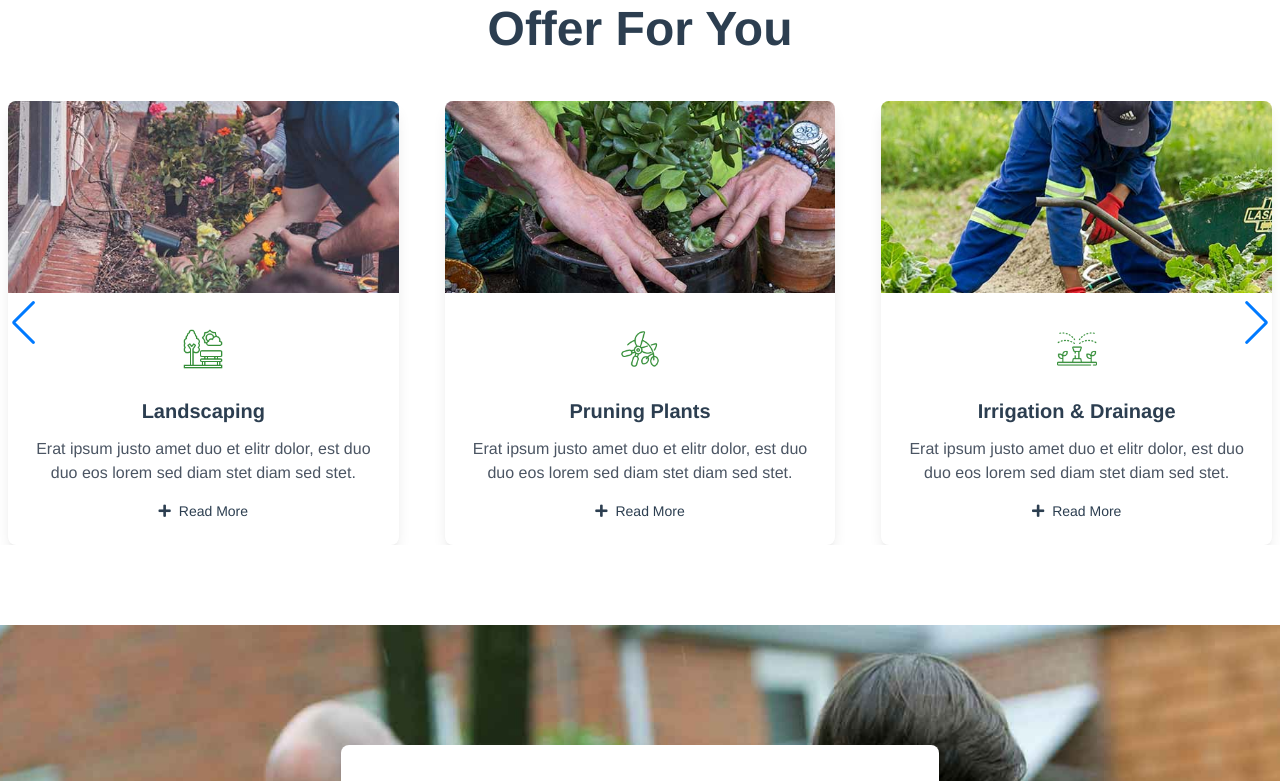
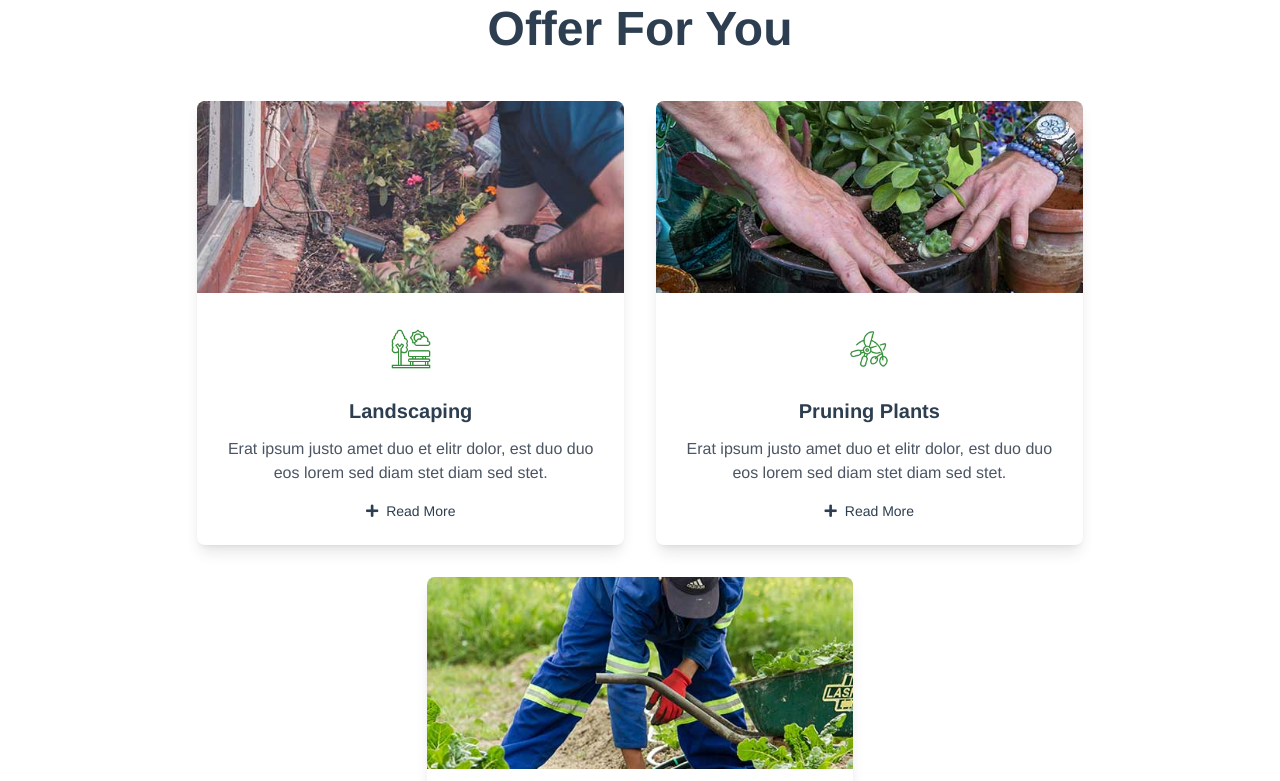
Before and after one commit to DFW-Software-Consulting/landscaping-dfw, a Vue app: page / in a window 1280 px wide. Shown: the part 2219-3000 px from the top of the page. Built offline with nearby package versions, Linux system fonts and the light colour scheme; some icons are missing; a web font is replaced by a local one.

Commit message:
reverted back to the code before the carousel was added

```diff
--- a/src/components/Services.vue
+++ b/src/components/Services.vue
@@ -8,13 +8,20 @@
         <h1 class="text-5xl font-bold mb-5">Services That We Offer For You</h1>
       </div>
 
-      <!-- Service Items Swiper Carousel -->
-      <swiper :slides-per-view="3" :space-between="30" navigation pagination loop autoplay>
-        <swiper-slide v-for="(service, index) in services" :key="index" class="px-2">
+      <!-- Service Items -->
+      <div class="flex flex-wrap gap-8 justify-center">
+        <div
+          v-for="(service, index) in services"
+          :key="index"
+          class="w-full lg:w-1/3 md:w-1/2 flex-shrink-0 animate-fade-in"
+          :style="{ animationDelay: `${service.delay}s` }"
+        >
           <div class="bg-white rounded-lg shadow-lg overflow-hidden flex flex-col h-full">
             <img class="w-full h-48 object-cover" :src="service.image" :alt="service.title" />
             <div class="p-6">
-              <div class="flex items-center justify-center bg-light rounded-full w-16 h-16 mx-auto mb-4">
+              <div
+                class="flex items-center justify-center bg-light rounded-full w-16 h-16 mx-auto mb-4"
+              >
                 <img class="w-10 h-10" :src="service.icon" :alt="`${service.title} Icon`" />
               </div>
               <h4 class="text-xl font-semibold mb-3">{{ service.title }}</h4>
@@ -24,30 +31,23 @@
               </a>
             </div>
           </div>
-        </swiper-slide>
-      </swiper>
+        </div>
+      </div>
     </div>
   </div>
   <!-- Services End -->
 </template>
 
 <script>
-import { Swiper, SwiperSlide } from 'swiper/vue';
-import 'swiper/swiper-bundle.css';
-
-import serviceImage1 from '../assets/img/service-1.jpg';
-import serviceIcon1 from '../assets/img/icon/icon-3.png';
-import serviceImage2 from '../assets/img/service-2.jpg';
-import serviceIcon2 from '../assets/img/icon/icon-6.png';
-import serviceImage3 from '../assets/img/service-3.jpg';
-import serviceIcon3 from '../assets/img/icon/icon-5.png';
+import serviceImage1 from '../assets/img/service-1.jpg'
+import serviceIcon1 from '../assets/img/icon/icon-3.png'
+import serviceImage2 from '../assets/img/service-2.jpg'
+import serviceIcon2 from '../assets/img/icon/icon-6.png'
+import serviceImage3 from '../assets/img/service-3.jpg'
+import serviceIcon3 from '../assets/img/icon/icon-5.png'
 
 export default {
   name: 'ServicesSection',
-  components: {
-    Swiper,
-    SwiperSlide
-  },
   data() {
     return {
       services: [
@@ -77,15 +77,11 @@ export default {
         }
         // You can add more service items here
       ]
-    };
+    }
   }
-};
+}
 </script>
 
 <style scoped>
-/* Add any custom styles for the swiper carousel */
-.swiper-button-next,
-.swiper-button-prev {
-  color: #000;
-}
+/* Add any custom styles for the services here */
 </style>
```
